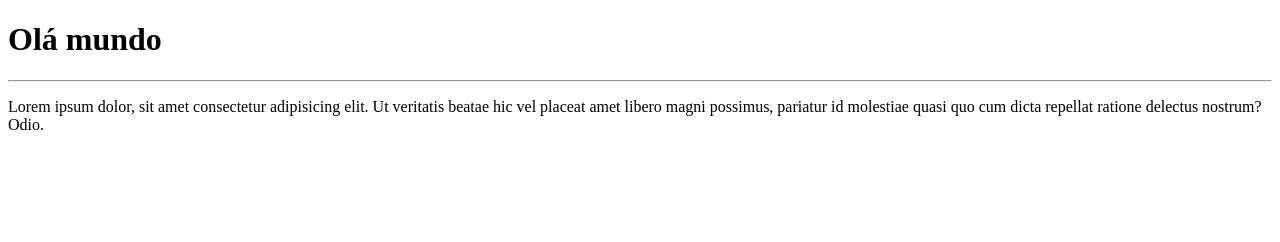
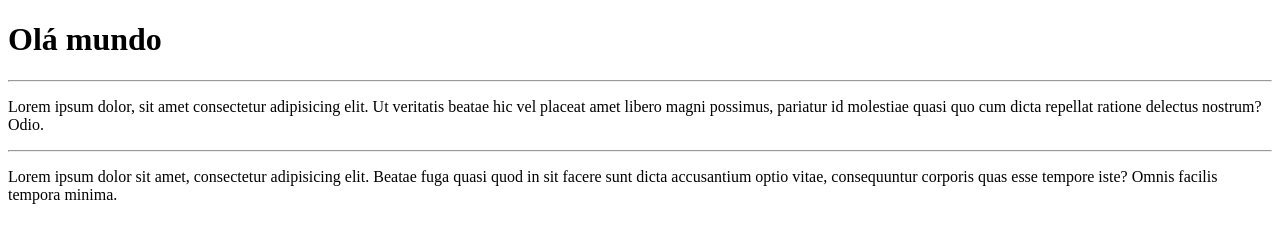
Before and after one commit to isakHendrixs/ola_mundo, a plain HTML site: page site_exemplo/index.html in a window 1280 px wide. Drawn offline with Linux system fonts and the light colour scheme.

Commit message:
Adicionei um parágrafo

```diff
--- a/site_exemplo/index.html
+++ b/site_exemplo/index.html
@@ -9,5 +9,7 @@
     <h1>Olá mundo </h1>
     <hr>
     <p>Lorem ipsum dolor, sit amet consectetur adipisicing elit. Ut veritatis beatae hic vel placeat amet libero magni possimus, pariatur id molestiae quasi quo cum dicta repellat ratione delectus nostrum? Odio.</p>
+    <hr>
+    <p>Lorem ipsum dolor sit amet, consectetur adipisicing elit. Beatae fuga quasi quod in sit facere sunt dicta accusantium optio vitae, consequuntur corporis quas esse tempore iste? Omnis facilis tempora minima.</p>
 </body>
 </html>
```
